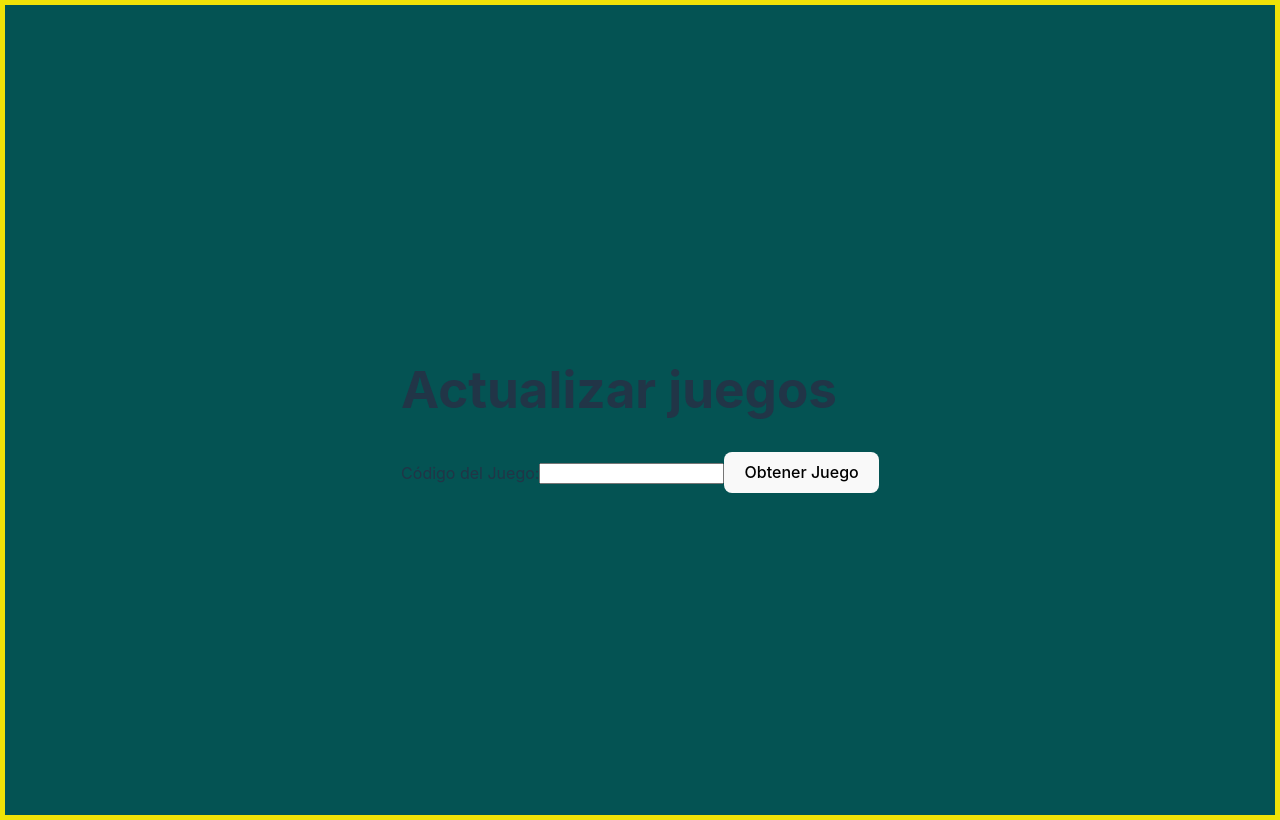
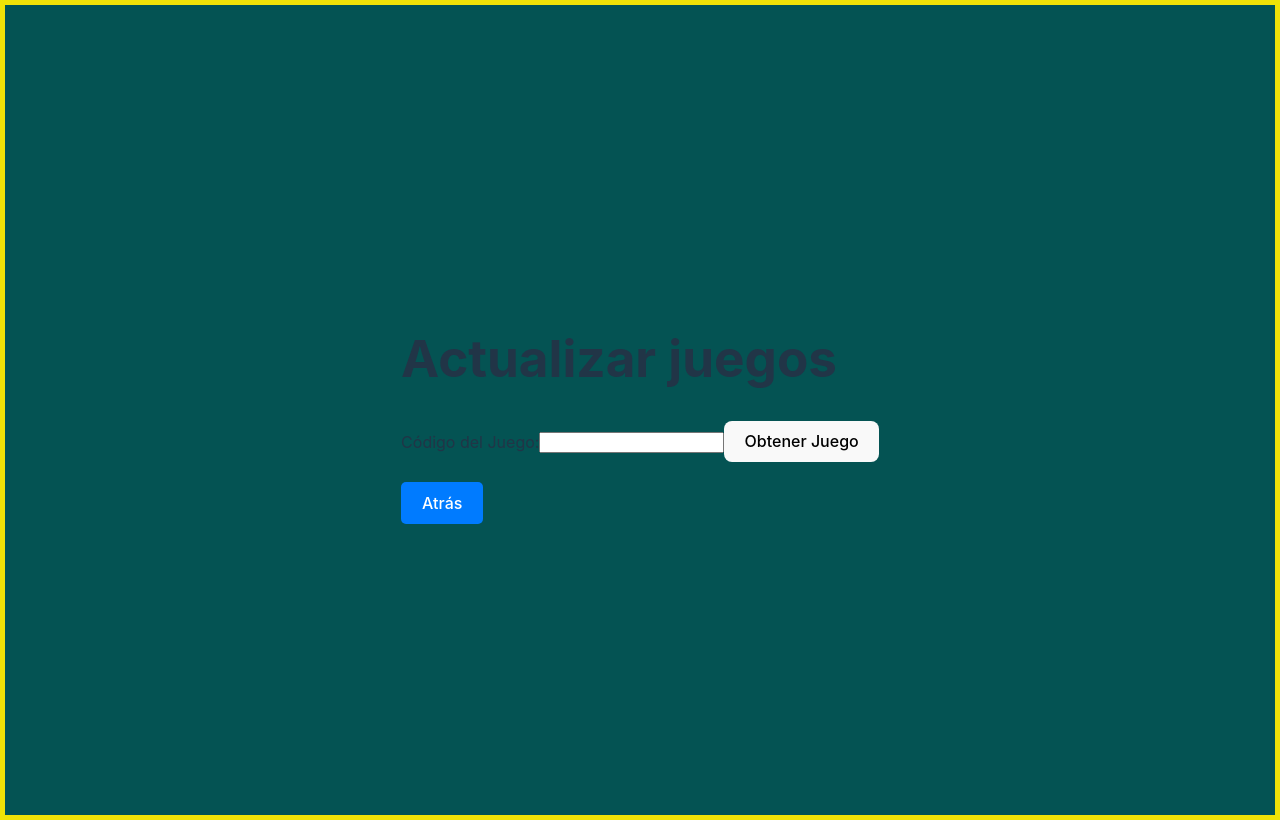
Before and after one commit to MoiRouhs/frontend-crud-games-, a React (Vite) app: page /updategame in a window 1280 px wide. Built offline with nearby package versions, Linux system fonts and the light colour scheme.

Commit message:
Codigo casi listo

```diff
--- a/src/Componentes/AddGame/AddGame.jsx
+++ b/src/Componentes/AddGame/AddGame.jsx
@@ -1,4 +1,6 @@
 import React, { useState } from 'react';
+import { useNavigate } from 'react-router-dom';
+import './AddGame.css';
 
 const AddGame = () => {
     const [code, setCode] = useState('');
@@ -8,6 +10,8 @@
     const [releaseYear, setReleaseYear] = useState('');
     const [numberOfPlayers, setNumberOfPlayers] = useState('');
     const [image, setImage] = useState('');
+
+    const navigate = useNavigate(); // Asegúrate de definir el hook useNavigate
 
     const handleSubmit = async (e) => {
         e.preventDefault();
@@ -48,6 +52,10 @@
         } catch (error) {
             console.error('Error en la solicitud:', error);
         }
+    };
+
+    const handleBackClick = () => {
+        navigate('/');
     };
 
     return (
@@ -105,6 +113,9 @@
                 />
                 <button type="submit">Agregar Juego</button>
             </form>
+            <div>
+                <button onClick={handleBackClick} style={{ marginTop: '10px' }}>Atrás</button>
+            </div>
         </>
     );
 };
--- a/src/Componentes/AllGames/AllGames.css
+++ b/src/Componentes/AllGames/AllGames.css
@@ -17,3 +17,18 @@
 .games-table th {
     background-color: #f2f2f2;
 }
+
+.back-button {
+    display: inline-block;
+    margin-top: 20px;
+    padding: 10px 20px;
+    background-color: #007bff;
+    color: white;
+    text-decoration: none;
+    border-radius: 5px;
+    text-align: center;
+}
+
+.back-button:hover {
+    background-color: #0056b3;
+}
--- a/src/Componentes/AllGames/AllGames.jsx
+++ b/src/Componentes/AllGames/AllGames.jsx
@@ -1,15 +1,17 @@
 import React, { useEffect, useState } from 'react';
+import { useNavigate } from 'react-router-dom';
 import './AllGames.css';
 
 const AllGames = () => {
     const [isLoading, setIsLoading] = useState(true);
     const [games, setGames] = useState([]);
+    const navigate = useNavigate();
 
     const getGames = async () => {
         try {
-            const response = await fetch("http://localhost:3000/api/game/all"); // Asegúrate de que esta URL sea correcta
+            const response = await fetch("http://localhost:3000/api/game/all");
             const gamesJson = await response.json();
-            console.log(gamesJson)
+            console.log(gamesJson);
             setGames(gamesJson.data);
         } catch (error) {
             console.error('Error fetching games:', error);
@@ -19,6 +21,10 @@
     useEffect(() => {
         getGames();
     }, []);
+
+    const handleBackClick = () => {
+        navigate('/');
+    };
 
     return (
         <div>
@@ -39,6 +45,7 @@
                     ))}
                 </tbody>
             </table>
+            <button onClick={handleBackClick} className="back-button">Atrás</button>
         </div>
     );
 };
--- a/src/Componentes/DeleteGame/DeleteGame.css
+++ b/src/Componentes/DeleteGame/DeleteGame.css
@@ -0,0 +1,14 @@
+.back-button {
+    display: inline-block;
+    margin-top: 20px;
+    padding: 10px 20px;
+    background-color: #007bff;
+    color: white;
+    text-decoration: none;
+    border-radius: 5px;
+    text-align: center;
+}
+
+.back-button:hover {
+    background-color: #0056b3;
+}
--- a/src/Componentes/DeleteGame/DeleteGame.jsx
+++ b/src/Componentes/DeleteGame/DeleteGame.jsx
@@ -1,8 +1,11 @@
 import React, { useState } from 'react';
+import { useNavigate } from 'react-router-dom';
+import './DeleteGame.css';
 
 const DeleteGame = () => {
     const [code, setCode] = useState('');
     const [game, setGame] = useState(null);
+    const navigate = useNavigate(); // Añadido para usar navigate
 
     const fetchGameDetails = async () => {
         try {
@@ -42,6 +45,10 @@
         setCode('');
     };
 
+    const handleBackClick = () => {
+        navigate('/');
+    };
+
     return (
         <div style={{ textAlign: 'center' }}>
             <h1>ELIMINAR JUEGO</h1>
@@ -72,6 +79,7 @@
                     <button onClick={handleCancel} style={{ marginTop: '10px' }}>Cancelar</button>
                 </div>
             )}
+            <button onClick={handleBackClick} style={{ marginTop: '10px' }}>Atrás</button>
         </div>
     );
 };
--- /dev/null
+++ b/src/Componentes/UpdateGame/UpdateGame.css
@@ -0,0 +1,14 @@
+.back-button {
+    display: inline-block;
+    margin-top: 20px;
+    padding: 10px 20px;
+    background-color: #007bff;
+    color: white;
+    text-decoration: none;
+    border-radius: 5px;
+    text-align: center;
+}
+
+.back-button:hover {
+    background-color: #0056b3;
+}
--- a/src/Componentes/UpdateGame/UpdateGame.jsx
+++ b/src/Componentes/UpdateGame/UpdateGame.jsx
@@ -1,4 +1,6 @@
 import React, { useState } from 'react';
+import { useNavigate } from 'react-router-dom';
+import './UpdateGame.css';
 
 const UpdateGame = () => {
     const [gameCode, setGameCode] = useState('');
@@ -13,6 +15,7 @@
         image: ''
     });
     const [updateMessage, setUpdateMessage] = useState('');
+    const navigate = useNavigate(); // Añadido para usar navigate
 
     const handleChange = (e) => {
         setForm({ ...form, [e.target.name]: e.target.value });
@@ -56,6 +59,10 @@
         setIsEditing(false);
         setForm(game);
         setUpdateMessage('');
+    };
+
+    const handleBackClick = () => {
+        navigate('/');
     };
 
     return (
@@ -122,7 +129,7 @@
                     <button type="button" onClick={handleCancel}>Cancelar</button>
                 </form>
             )}
-
+            <button onClick={handleBackClick} className="back-button">Atrás</button>
             {updateMessage && <p>{updateMessage}</p>}
         </div>
     );
```
Also changed, not shown: src/Componentes/UpdateGame/Update.css (deleted). Lines whose indentation alone changed are shown as unchanged.
